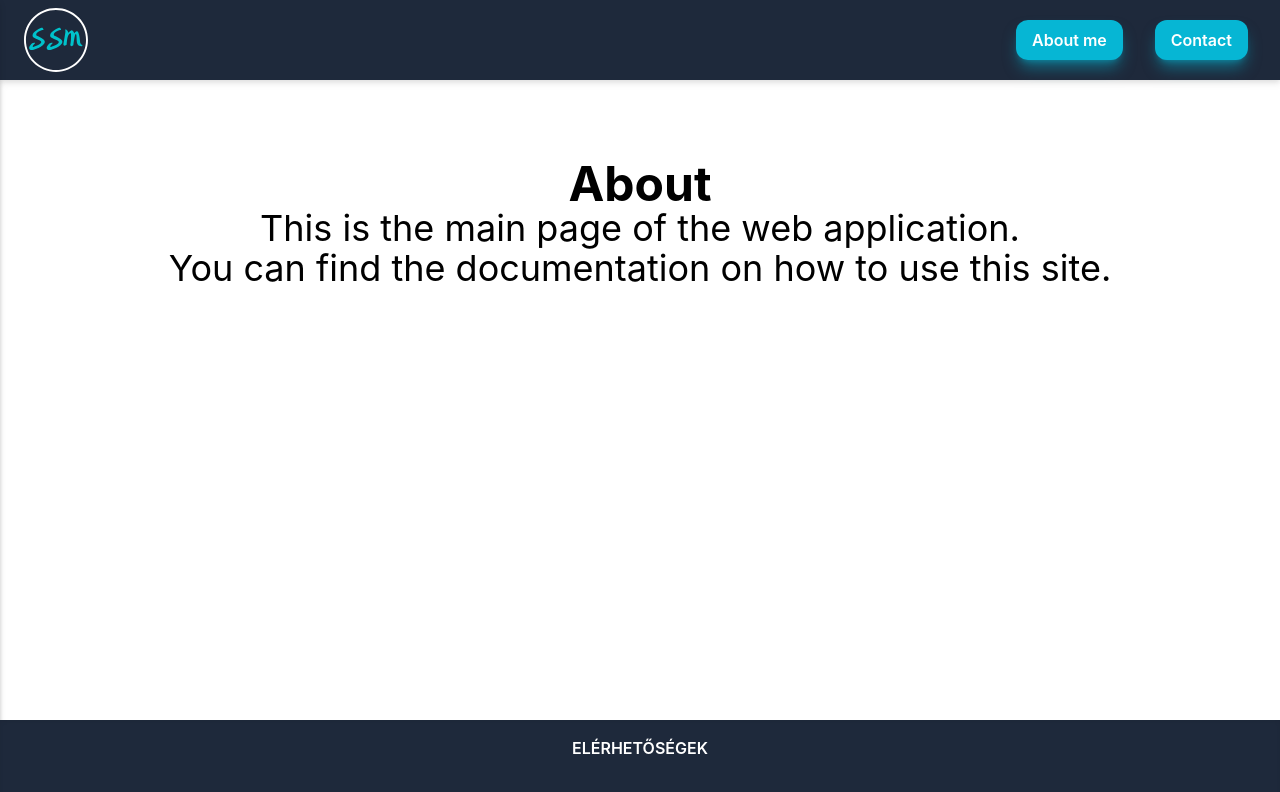
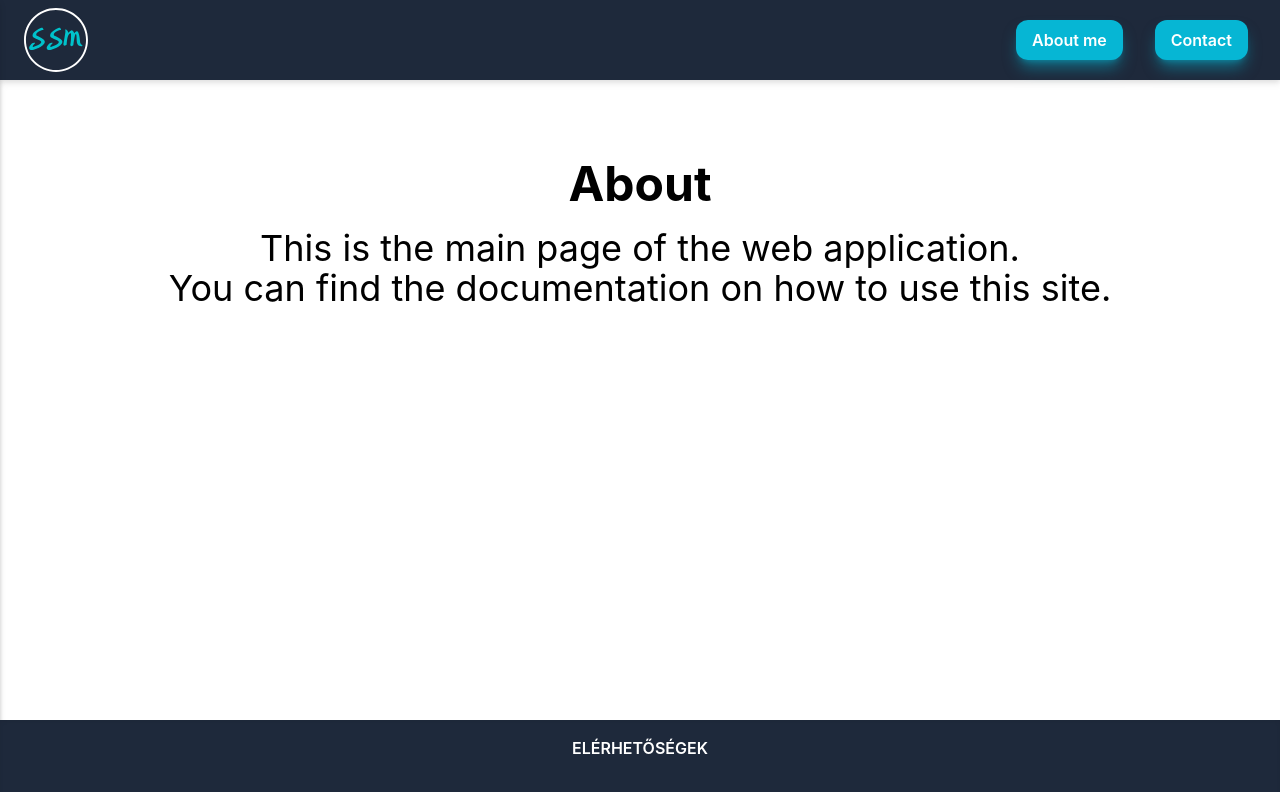
Before and after one commit to SMark2256/ReactCV, a Next.js app: page /about in a window 1280 px wide. Shown: the top 792 px of the page. Built offline with nearby package versions, Linux system fonts and the light colour scheme.

Commit message:
tailwind css

```diff
--- a/pages/_app.js
+++ b/pages/_app.js
@@ -1,7 +1,7 @@
 import Layout from '../components/Layout'
 import '../styles/globals.css'
 
-function MyApp({ Component, pageProps }) {
+const MyApp = ({ Component, pageProps }) => {
   return (
     <Layout>
       <Component {...pageProps} />
--- a/pages/about.jsx
+++ b/pages/about.jsx
@@ -1,7 +1,7 @@
 const About = () => {
       return (
       <div>
-            <h1 className='font-bold text-5xl'>  About </h1>
+            <h1 className='font-bold text-5xl pb-5'>  About </h1>
             <p>   This is the main page of the web application.   </p>
             <p>   You can find the documentation on how to use this site.     </p>
       </div>
--- a/pages/contact.jsx
+++ b/pages/contact.jsx
@@ -1,7 +1,7 @@
 const Contanct = () => {
       return (
             <div>
-                  <h2 className='font-bold text-5xl'>Contact</h2>
+                  <h2 className='font-bold text-5xl pb-5'>Contact</h2>
             </div>
        );
 }
--- a/pages/index.jsx
+++ b/pages/index.jsx
@@ -1,5 +1,4 @@
-
-export default function Home() {
+const Home = () => {
   return (
     <div>
       <h1 className='font-bold text-5xl pb-5'>Home</h1>
@@ -7,3 +6,6 @@ export default function Home() {
     </div>
   )
 }
+
+
+export default Home
```
